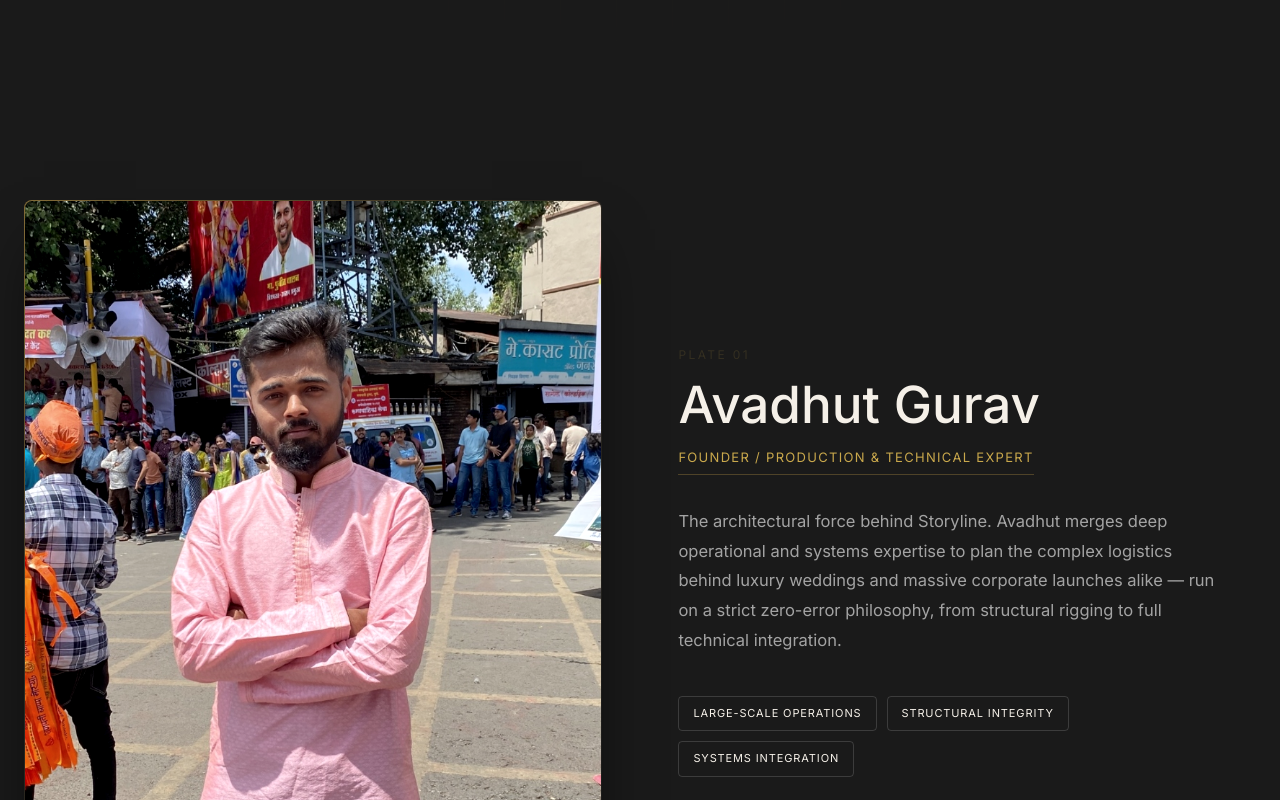
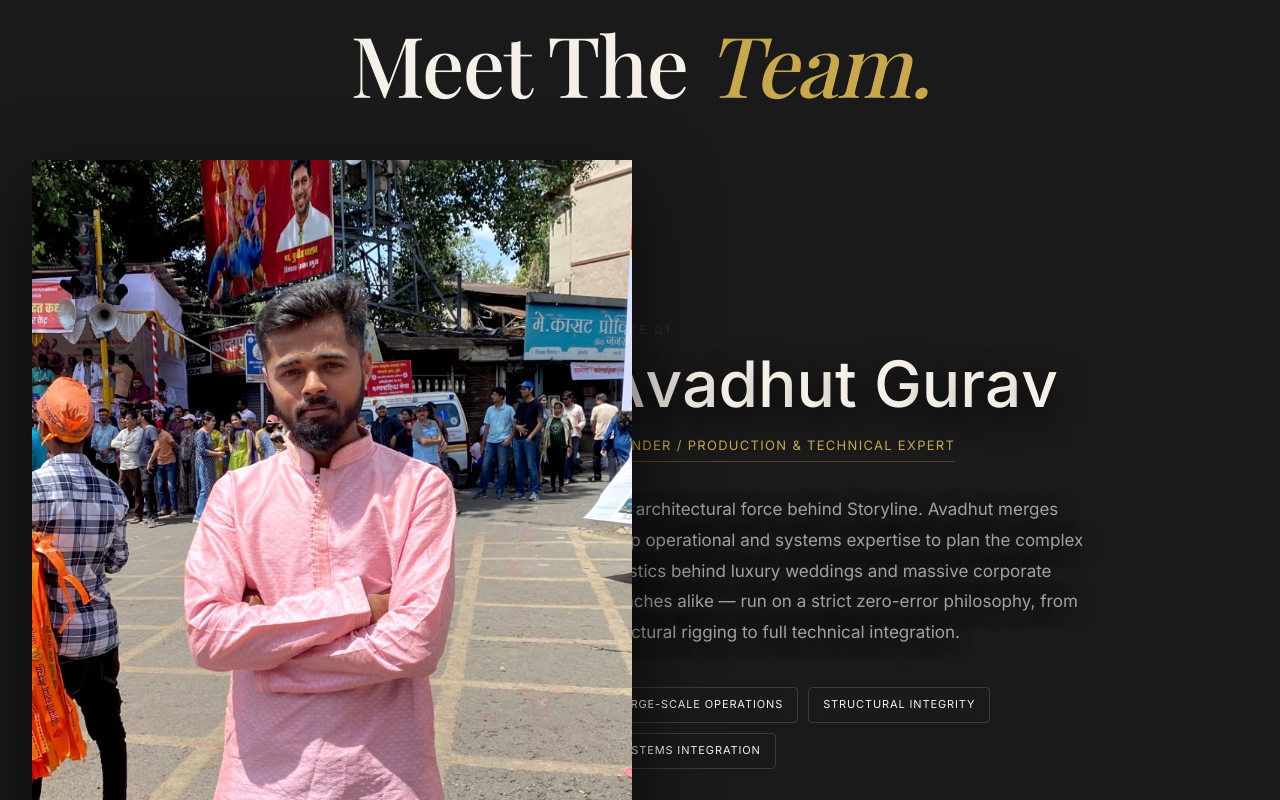
Before and after one commit to avadhutgurav1065-design/storyline-design-and-events-, a React (Vite) app in the folder frontend/: page /team in a window 1280 px wide. Shown: the part 520-1320 px from the top of the page. Built offline with nearby package versions, Linux system fonts and the light colour scheme; a web font is replaced by a local one.

Commit message:
feat: complete hyper-creative scroll and 3D hover animations on Team page

```diff
--- a/frontend/src/pages/Team.jsx
+++ b/frontend/src/pages/Team.jsx
@@ -1,5 +1,6 @@
+import { useRef } from 'react';
 import { Link } from 'react-router-dom';
-import { motion } from 'framer-motion';
+import { motion, useScroll, useTransform, useMotionValue, useSpring } from 'framer-motion';
 
 const teamMembers = [
   {
@@ -58,59 +59,146 @@ const teamMembers = [
   }
 ];
 
-// Animation Variants
-const photoVariants = {
-  hidden: { opacity: 0, y: 100, scale: 0.95 },
+// --- Magnetic Cutout Component ---
+function MagneticCutout({ src, name, initials }) {
+  const ref = useRef(null);
+
+  const x = useMotionValue(0);
+  const y = useMotionValue(0);
+
+  const mouseXSpring = useSpring(x, { stiffness: 150, damping: 15, mass: 0.5 });
+  const mouseYSpring = useSpring(y, { stiffness: 150, damping: 15, mass: 0.5 });
+
+  const rotateX = useTransform(mouseYSpring, [-0.5, 0.5], ["10deg", "-10deg"]);
+  const rotateY = useTransform(mouseXSpring, [-0.5, 0.5], ["-10deg", "10deg"]);
+
+  const handleMouseMove = (e) => {
+    if (!ref.current) return;
+    const rect = ref.current.getBoundingClientRect();
+    const width = rect.width;
+    const height = rect.height;
+    const mouseX = e.clientX - rect.left;
+    const mouseY = e.clientY - rect.top;
+    const xPct = mouseX / width - 0.5;
+    const yPct = mouseY / height - 0.5;
+    x.set(xPct);
+    y.set(yPct);
+  };
+
+  const handleMouseLeave = () => {
+    x.set(0);
+    y.set(0);
+  };
+
+  return (
+    <motion.div
+      ref={ref}
+      className="team-scroll-photo-wrapper"
+      onMouseMove={handleMouseMove}
+      onMouseLeave={handleMouseLeave}
+      style={{ rotateX, rotateY }}
+      initial={{ opacity: 0, y: 150, scale: 0.9 }}
+      whileInView={{ opacity: 1, y: 0, scale: 1 }}
+      viewport={{ once: true, margin: "-100px" }}
+      transition={{ duration: 1, ease: [0.16, 1, 0.3, 1] }}
+    >
+      <div className="team-scroll-photo">
+        <img
+          src={src}
+          alt={name}
+          onError={(e) => {
+            e.target.style.display = 'none';
+            const fallback = document.createElement('div');
+            fallback.style.display = 'flex';
+            fallback.style.alignItems = 'center';
+            fallback.style.justifyContent = 'center';
+            fallback.style.width = '100%';
+            fallback.style.aspectRatio = '4/5';
+            fallback.style.fontSize = '120px';
+            fallback.style.color = 'var(--gold-muted)';
+            fallback.style.fontFamily = 'var(--font-heading)';
+            fallback.innerText = initials;
+            e.target.parentNode.appendChild(fallback);
+          }}
+        />
+      </div>
+    </motion.div>
+  );
+}
+
+// --- Animated Text Component ---
+function AnimatedText({ member, isReverse }) {
+  const containerVariants = {
+    hidden: { opacity: 0 },
     visible: {
       opacity: 1,
-    y: 0,
-    scale: 1,
-    transition: { duration: 0.9, ease: [0.165, 0.84, 0.44, 1] }
+      transition: { staggerChildren: 0.1, delayChildren: 0.4 }
     }
   };
 
-const contentVariants = {
-  hidden: { opacity: 0, x: -40 },
-  visible: {
-    opacity: 1,
-    x: 0,
-    transition: { duration: 0.7, delay: 0.3, ease: 'easeOut', staggerChildren: 0.1 }
-  }
+  const textVariants = {
+    hidden: { opacity: 0, y: 20 },
+    visible: { opacity: 1, y: 0, transition: { duration: 0.6, ease: "easeOut" } }
   };
 
-const contentVariantsReverse = {
-  hidden: { opacity: 0, x: 40 },
-  visible: {
-    opacity: 1,
-    x: 0,
-    transition: { duration: 0.7, delay: 0.3, ease: 'easeOut', staggerChildren: 0.1 }
-  }
+  // Character by character for name
+  const nameVariants = {
+    hidden: { opacity: 0, y: 50, rotateX: -90 },
+    visible: { opacity: 1, y: 0, rotateX: 0, transition: { duration: 0.6, ease: [0.16, 1, 0.3, 1] } }
   };
 
-const itemVariants = {
-  hidden: { opacity: 0, y: 20 },
-  visible: { opacity: 1, y: 0, transition: { duration: 0.5 } }
-};
+  return (
+    <motion.div
+      className="team-scroll-content"
+      variants={containerVariants}
+      initial="hidden"
+      whileInView="visible"
+      viewport={{ once: true, margin: "-100px" }}
+    >
+      <motion.span variants={textVariants} className="team-scroll-index">Plate {member.id}</motion.span>
+
+      <h2 className="team-scroll-name" style={{ perspective: '1000px' }}>
+        {member.name.split('').map((char, index) => (
+          <motion.span key={index} variants={nameVariants}>
+            {char === ' ' ? '\u00A0' : char}
+          </motion.span>
+        ))}
+      </h2>
+
+      <motion.div variants={textVariants} className="team-scroll-title">{member.title}</motion.div>
+      <motion.p variants={textVariants} className="team-scroll-bio">{member.bio}</motion.p>
+
+      <motion.div variants={textVariants} className="team-tags">
+        {member.tags.map(tag => (
+          <span key={tag} className="team-tag">{tag}</span>
+        ))}
+      </motion.div>
+    </motion.div>
+  );
+}
 
 export default function Team() {
+  const { scrollYProgress } = useScroll();
+  const heroY = useTransform(scrollYProgress, [0, 1], [0, 300]);
+
   return (
     <div>
       <header className="team-hero">
-        <div className="team-hero-inner">
+        <motion.div className="team-hero-inner" style={{ y: heroY }}>
           <motion.div
-            initial={{ opacity: 0, y: 30 }}
-            animate={{ opacity: 1, y: 0 }}
-            transition={{ duration: 1, ease: 'easeOut' }}
+            initial={{ opacity: 0, scale: 0.9 }}
+            animate={{ opacity: 1, scale: 1 }}
+            transition={{ duration: 1.2, ease: [0.16, 1, 0.3, 1] }}
           >
-            <span className="eyebrow" style={{ display: 'block', marginBottom: '24px', color: 'var(--gold)', letterSpacing: '0.15em' }}>
+            <span className="eyebrow" style={{ display: 'block', marginBottom: '24px', color: 'var(--gold)', letterSpacing: '0.2em' }}>
               Storyline Design &amp; Events
             </span>
             <h1>Meet The <em style={{ color: 'var(--gold)' }}>Team.</em></h1>
-            <p style={{ margin: '32px auto 0', maxWidth: '520px', color: 'var(--white-muted)', fontSize: '17px', lineHeight: '1.7' }}>
+            <p style={{ margin: '32px auto 0', maxWidth: '520px', color: 'var(--white-muted)', fontSize: '18px', lineHeight: '1.7' }}>
               Every Storyline event passes through the same six hands — from the first digital blueprint to the final overnight transformation.
             </p>
           </motion.div>
-        </div>
+        </motion.div>
       </header>
 
       <section className="team-scroll-container">
@@ -118,71 +206,24 @@ export default function Team() {
           const isReverse = index % 2 !== 0;
           return (
             <div key={member.id} className={`team-scroll-section ${isReverse ? 'reverse' : ''}`}>
-              {/* Photo Area */}
-              <motion.div
-                className="team-scroll-photo-wrapper"
-                variants={photoVariants}
-                initial="hidden"
-                whileInView="visible"
-                viewport={{ once: true, margin: "-100px" }}
-              >
-                <div className="team-scroll-photo">
-                  <img
-                    src={member.image}
-                    alt={member.name}
-                    onError={(e) => {
-                      e.target.style.display = 'none';
-                      const fallback = document.createElement('div');
-                      fallback.style.display = 'flex';
-                      fallback.style.alignItems = 'center';
-                      fallback.style.justifyContent = 'center';
-                      fallback.style.width = '100%';
-                      fallback.style.height = '100%';
-                      fallback.style.fontSize = '80px';
-                      fallback.style.color = 'var(--gold-muted)';
-                      fallback.style.fontFamily = 'var(--font-heading)';
-                      fallback.innerText = member.initials;
-                      e.target.parentNode.appendChild(fallback);
-                    }}
-                  />
-                </div>
-              </motion.div>
-
-              {/* Content Area */}
-              <motion.div
-                className="team-scroll-content"
-                variants={isReverse ? contentVariantsReverse : contentVariants}
-                initial="hidden"
-                whileInView="visible"
-                viewport={{ once: true, margin: "-100px" }}
-              >
-                <motion.span variants={itemVariants} className="team-scroll-index">Plate {member.id}</motion.span>
-                <motion.h2 variants={itemVariants} className="team-scroll-name">{member.name}</motion.h2>
-                <motion.div variants={itemVariants} className="team-scroll-title">{member.title}</motion.div>
-                <motion.p variants={itemVariants} className="team-scroll-bio">{member.bio}</motion.p>
-
-                <motion.div variants={itemVariants} className="team-tags">
-                  {member.tags.map(tag => (
-                    <span key={tag} className="team-tag">{tag}</span>
-                  ))}
-                </motion.div>
-              </motion.div>
+              <MagneticCutout src={member.image} name={member.name} initials={member.initials} />
+              <AnimatedText member={member} isReverse={isReverse} />
             </div>
           );
         })}
       </section>
 
-      <section className="cta" style={{ textAlign: 'center', padding: '140px 24px 150px', borderTop: '1px solid rgba(255, 255, 255, 0.05)', position: 'relative' }}>
+      <section className="cta" style={{ textAlign: 'center', padding: '160px 24px 180px', borderTop: '1px solid rgba(255, 255, 255, 0.05)', position: 'relative', overflow: 'hidden' }}>
         <motion.div
-          initial={{ opacity: 0, scale: 0.95 }}
-          whileInView={{ opacity: 1, scale: 1 }}
-          transition={{ duration: 0.8 }}
+          initial={{ opacity: 0, y: 100 }}
+          whileInView={{ opacity: 1, y: 0 }}
+          transition={{ duration: 1, ease: [0.16, 1, 0.3, 1] }}
           viewport={{ once: true }}
         >
           <span className="eyebrow" style={{ color: 'var(--gold)' }}>Now Booking 2026 / 2027</span>
-          <h2 style={{ marginTop: '20px', fontSize: 'clamp(28px,5vw,46px)', maxWidth: '640px', margin: '20px auto 0' }}>Six specialists. One blueprint. Every build.</h2>
-          <p style={{ color: 'var(--white-muted)', margin: '24px 0 40px', fontSize: '15px' }}>Bring this team to your wedding or your next corporate production.</p>
-          <Link to="/contact" className="btn btn-primary btn-lg">Start Your Inquiry</Link>
+          <h2 style={{ marginTop: '24px', fontSize: 'clamp(32px,6vw,52px)', maxWidth: '700px', margin: '24px auto 0', lineHeight: 1.1 }}>Six specialists.<br/>One blueprint.<br/><em style={{ color: 'var(--gold)' }}>Every build.</em></h2>
+          <p style={{ color: 'var(--white-muted)', margin: '32px 0 48px', fontSize: '16px' }}>Bring this team to your wedding or your next corporate production.</p>
+          <Link to="/contact" className="btn btn-primary btn-lg" style={{ padding: '16px 48px', fontSize: '16px', letterSpacing: '0.1em' }}>START YOUR INQUIRY</Link>
         </motion.div>
       </section>
     </div>
--- a/frontend/src/styles/pages.css
+++ b/frontend/src/styles/pages.css
@@ -490,26 +490,30 @@
 
 
 
-/* ---- Team Page - Sequential Animations ---- */
+
+
+/* ---- Team Page - Hyper Creative Animations ---- */
 .team-hero { position:relative; min-height:80vh; display:flex; flex-direction:column; align-items:center; justify-content:center; padding: calc(var(--nav-height) + 40px) 24px; text-align:center; overflow:hidden; }
 .team-hero::before { content: ''; position:absolute; inset:0; background-image: linear-gradient(rgba(201, 162, 75, 0.15) 1px, transparent 1px), linear-gradient(90deg, rgba(201, 162, 75, 0.15) 1px, transparent 1px); background-size:56px 56px; opacity:0.1; mask-image:radial-gradient(ellipse 70% 60% at 50% 50%, black 30%, transparent 75%); }
 .team-hero-inner { position:relative; max-width:860px; z-index: 1; }
 .team-hero h1 { font-size:clamp(44px, 7vw, 84px); line-height:1; letter-spacing:-0.02em; margin-bottom: 24px; font-weight: 500; }
 .team-hero h1 em { font-style:italic; color:var(--gold); }
-.team-scroll-container { display:flex; flex-direction:column; gap:160px; padding:80px 24px 160px; max-width:1400px; margin:0 auto; overflow:hidden; }
-.team-scroll-section { display:grid; grid-template-columns: 1fr 1fr; gap:6vw; align-items:center; }
-.team-scroll-section.reverse { grid-template-columns: 1fr 1fr; direction: rtl; }
+.team-scroll-container { display:flex; flex-direction:column; padding:40px 24px 200px; max-width:1400px; margin:0 auto; overflow:visible; }
+.team-scroll-section { display:grid; grid-template-columns: 1fr 1fr; align-items:center; position: relative; margin-bottom: 200px; }
+.team-scroll-section.reverse { direction: rtl; }
 .team-scroll-section.reverse > * { direction: ltr; }
-.team-scroll-photo-wrapper { position:relative; border-radius:8px; padding:1px; background:linear-gradient(135deg, rgba(201,162,75,0.6) 0%, rgba(201,162,75,0.1) 40%, transparent 100%); width: 100%; max-width: 580px; margin: 0 auto; overflow: hidden; box-shadow: 0 30px 60px -20px rgba(0,0,0,0.8); }
-.team-scroll-photo { position:relative; border-radius:7px; overflow:hidden; aspect-ratio: 4/5; background:var(--panel); }
-.team-scroll-photo img { width:100%; height:100%; object-fit:cover; filter: grayscale(20%) contrast(1.1); transition: transform 0.8s cubic-bezier(0.165, 0.84, 0.44, 1), filter 0.8s ease; }
-.team-scroll-section:hover .team-scroll-photo img { transform: scale(1.05); filter: grayscale(0%) contrast(1); }
-.team-scroll-content { padding:24px 0; max-width:540px; }
+.team-scroll-photo-wrapper { position:relative; width: 100%; max-width: 600px; z-index: 2; margin: 0 auto; perspective: 1000px; }
+.team-scroll-photo { position:relative; width: 100%; filter: drop-shadow(0 30px 40px rgba(0,0,0,0.7)); transform-style: preserve-3d; }
+.team-scroll-photo img { width:100%; height:auto; object-fit:contain; filter: grayscale(15%) contrast(1.1); transition: filter 0.5s ease; }
+.team-scroll-section:hover .team-scroll-photo img { filter: grayscale(0%) contrast(1.05); }
+.team-scroll-content { position: relative; z-index: 1; max-width: 580px; padding: 40px; margin-left: -80px; }
+.team-scroll-section.reverse .team-scroll-content { margin-left: 0; margin-right: -80px; }
 .team-scroll-index { font-family:var(--font-mono); font-size:12px; letter-spacing:0.2em; color:var(--gold-muted); text-transform:uppercase; display:block; margin-bottom:12px; }
-.team-scroll-name { font-size:clamp(32px, 4vw, 54px); font-family:var(--font-heading); line-height:1.1; margin-bottom:12px; }
+.team-scroll-name { font-size:clamp(40px, 5vw, 72px); font-family:var(--font-heading); line-height:1; margin-bottom:16px; position:relative; z-index:3; white-space:nowrap; text-shadow: 0 10px 30px rgba(0,0,0,0.8); }
+.team-scroll-name span { display:inline-block; }
 .team-scroll-title { font-family:var(--font-mono); font-size:13px; letter-spacing:0.1em; color:var(--gold); text-transform:uppercase; margin-bottom:32px; display:inline-block; border-bottom:1px solid rgba(201,162,75,0.3); padding-bottom:6px; }
-.team-scroll-bio { font-size:16.5px; line-height:1.8; color:var(--white-muted); margin-bottom:40px; }
+.team-scroll-bio { font-size:17px; line-height:1.8; color:var(--white-muted); margin-bottom:40px; text-shadow: 0 4px 20px rgba(0,0,0,0.6); }
 .team-tags { display:flex; flex-wrap:wrap; gap:10px; }
-.team-tag { font-family:var(--font-mono); font-size:11px; letter-spacing:0.08em; text-transform:uppercase; color:var(--ivory); border:1px solid rgba(255, 255, 255, 0.15); border-radius: 4px; padding:8px 14px; transition: all 0.3s ease; }
+.team-tag { font-family:var(--font-mono); font-size:11px; letter-spacing:0.08em; text-transform:uppercase; color:var(--ivory); border:1px solid rgba(255, 255, 255, 0.15); border-radius: 4px; padding:8px 14px; transition: all 0.3s ease; backdrop-filter: blur(4px); }
 .team-scroll-section:hover .team-tag { border-color: rgba(201,162,75,0.4); color: var(--gold); }
-@media (max-width:960px) { .team-scroll-container { gap: 100px; padding: 40px 24px 100px; } .team-scroll-section, .team-scroll-section.reverse { grid-template-columns: 1fr; direction: ltr; text-align: center; gap: 40px; } .team-scroll-photo-wrapper { max-width: 460px; } .team-scroll-content { margin: 0 auto; } .team-tags { justify-content: center; } }
+@media (max-width:960px) { .team-scroll-section { grid-template-columns: 1fr; margin-bottom: 120px; } .team-scroll-section.reverse { direction: ltr; } .team-scroll-content { margin-left: 0 !important; margin-right: 0 !important; padding: 20px 0; text-align: center; } .team-scroll-name { white-space: normal; text-shadow: none; } .team-tags { justify-content: center; } }
```
Lines whose indentation alone changed are shown as unchanged.
